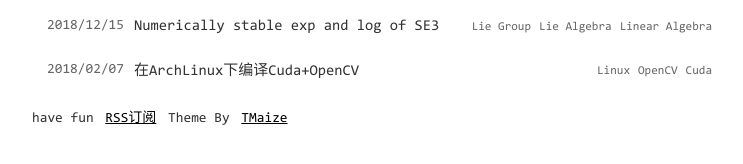
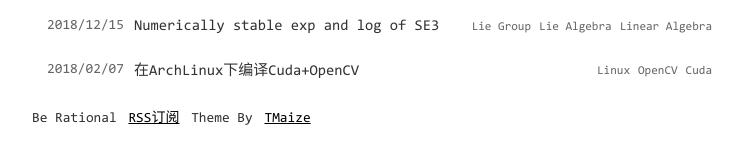
Before and after one commit to elegracer/elegracer.github.io, a Jekyll site: the page built from index.html, in a window 1280 px wide. Shown: the part 244-408 px from the top of the page, without its empty margins (268-1011 px from the left). Built offline with Jekyll 4.4.1, drawn with Linux system fonts in a browser that asks for light colours.

Commit message:
Update footer text

```diff
--- a/_config.yml
+++ b/_config.yml
@@ -5,7 +5,7 @@ title: Elegracer
 description: a blog
 keywords: Elegracer
 author: Elegracer
-footerText: 'have fun'
+footerText: 'Be Rational'
 
 # 这些不要动
 permalink: /posts/:year/:month/:day/:title.html
```
